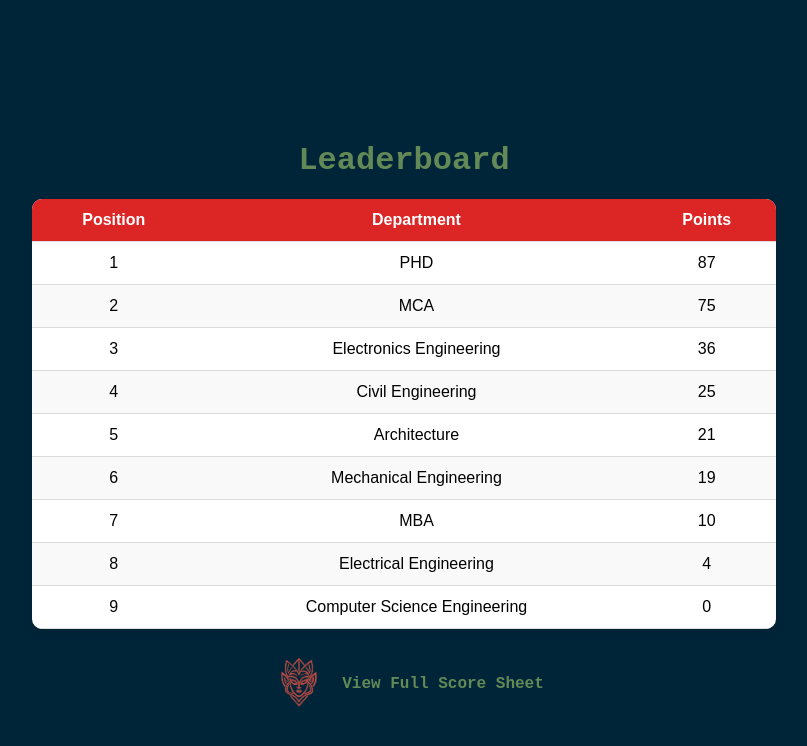
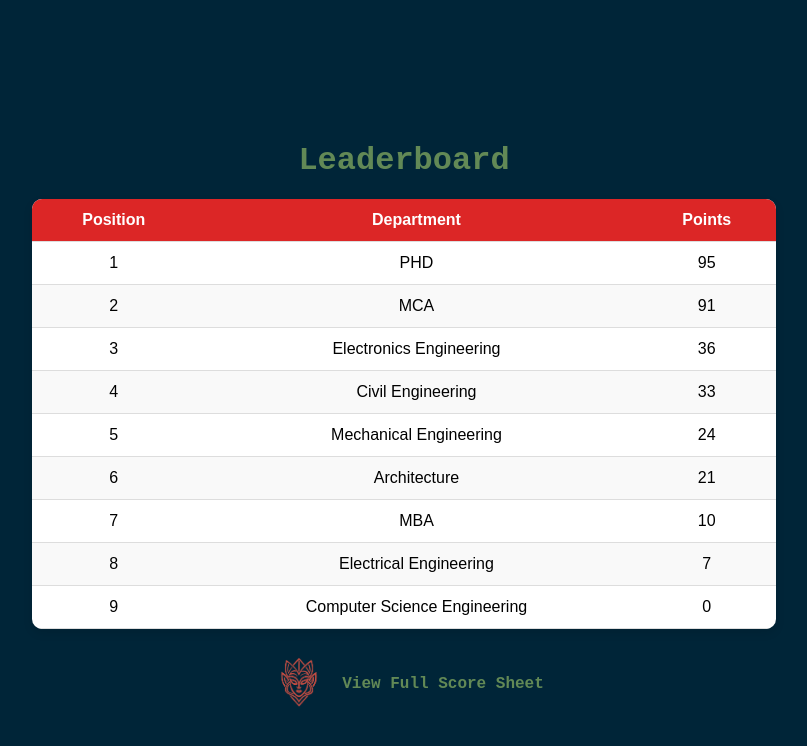
Before and after one commit to krishna-priyakm/tharangam-25-, a React (Create React App) app in the folder frontend/: page /score in a window 1280 px wide. Shown: the top 746 px of the page, without its empty margins (236-1043 px from the left). Built offline with nearby package versions, Linux system fonts and the light colour scheme; a web font is replaced by a local one.

Commit message:
Scoreborad updated on 4425

```diff
--- a/frontend/src/Score.js
+++ b/frontend/src/Score.js
@@ -3,14 +3,14 @@ import "./score.css"; // Import CSS file
 
 const Score = () => {
   const scores = [
-    { position: 1, department: "PHD", points: 87 },
-    { position: 2, department: "MCA", points: 75 },
+    { position: 1, department: "PHD", points: 95 },
+    { position: 2, department: "MCA", points: 91 },
     { position: 3, department: "Electronics Engineering", points: 36 },
-    { position: 4, department: "Civil Engineering", points: 25 },
-    { position: 5, department: "Architecture", points: 21 },
-    { position: 6, department: "Mechanical Engineering", points: 19 },
+    { position: 4, department: "Civil Engineering", points: 33 },
+    { position: 5, department: "Mechanical Engineering", points: 24 },
+    { position: 6, department: "Architecture", points: 21 },
     { position: 7, department: "MBA", points: 10 },
-    { position: 8, department: "Electrical Engineering", points: 4 },
+    { position: 8, department: "Electrical Engineering", points: 7 },
     { position: 9, department: "Computer Science Engineering", points: 0 },
   ];
 
```
